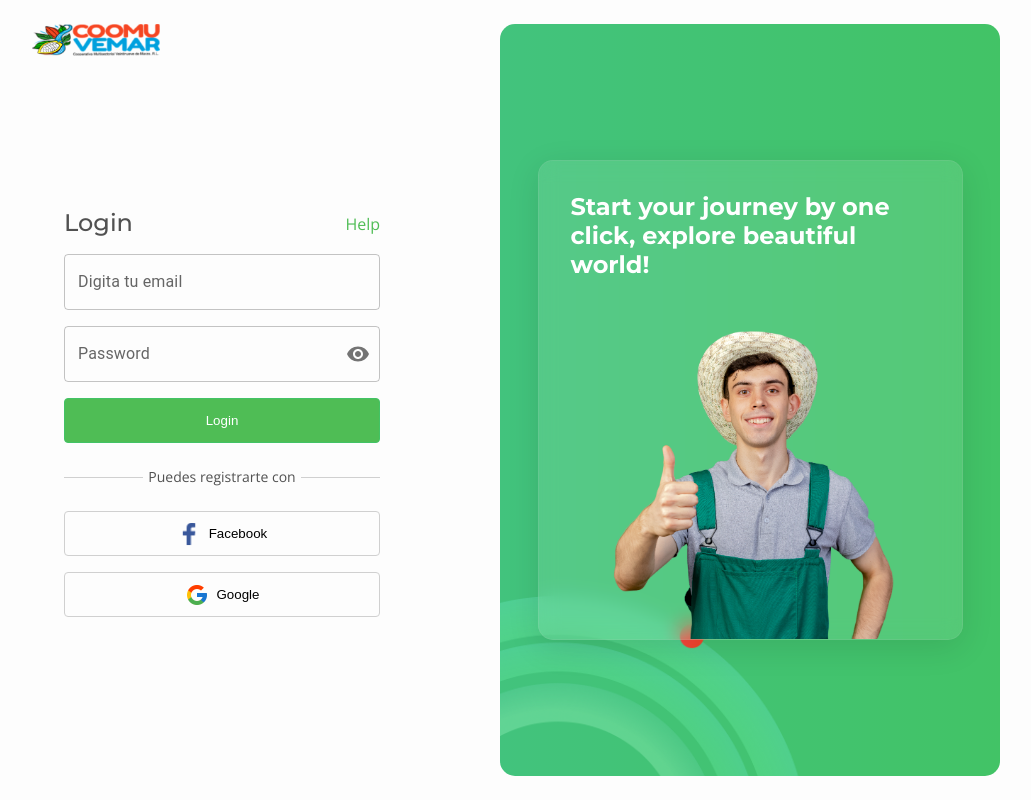
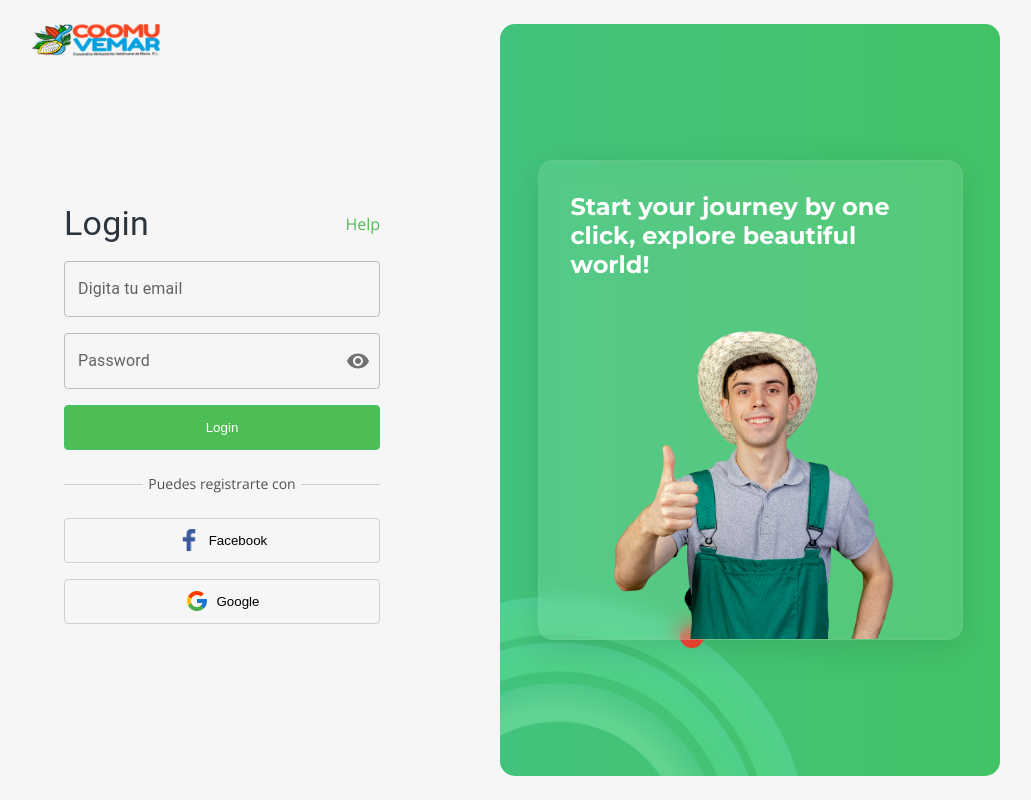
Before and after one commit to Maynor125/commuvemar-frontend, a Next.js app: page /login in a window 1280 px wide. Shown: the whole page, without its empty margins (124-1155 px from the left). Built offline with nearby package versions, Linux system fonts and the light colour scheme.

Commit message:
ultimos ajustes del tema

```diff
--- a/src/app/login/page.tsx
+++ b/src/app/login/page.tsx
@@ -1,3 +1,4 @@
+"use client";
 
 import "./login.css";
 
@@ -7,16 +8,21 @@ import Decoration from "../../../public/images/auth/decoration.png";
 import FacebookIcon from "../../../public/images/auth/facebook.png";
 import GoogleIcon from "../../../public/images/auth/google.png";
 import Image from "next/image";
+import { useTheme, Box, Typography } from "@mui/material";
 
 import Link from "next/link";
 
 import LoginForm from "@/components/forms/LoginForm";
 
 const Login = () => {
-
+  const theme = useTheme();
   return (
     <main>
-      <section className="container-login">
+      <Box
+        component="section"
+        bgcolor={theme.palette.background.default}
+        className="container-login"
+      >
         <article className="section-a">
           <div className="logo-container">
             <Link href="/">
@@ -26,12 +32,12 @@ const Login = () => {
           <div className="auth-container">
             <div className="auth-credential">
               <div className="auth-credential-head">
-                <h3>Login</h3>
+                <Typography variant="h4">Login</Typography>
                 <Link href="/" className="link-head">
                   Help
                 </Link>
               </div>
-              <LoginForm/>
+              <LoginForm />
             </div>
             <div className="etiqueta">
               <p>Puedes registrarte con</p>
@@ -76,7 +82,7 @@ const Login = () => {
             </div>
           </div>
         </article>
-      </section>
+      </Box>
     </main>
   );
 };
--- a/src/redux/features/themeSlice.ts
+++ b/src/redux/features/themeSlice.ts
@@ -3,8 +3,11 @@ import { createSlice, PayloadAction } from "@reduxjs/toolkit";
 
 // Obtén el estado inicial del tema desde localStorage
 const loadDarkModeFromStorage = () => {
+  if (typeof window !== 'undefined') {
     const storedDarkMode = localStorage.getItem('darkMode');
     return storedDarkMode ? JSON.parse(storedDarkMode) : false;
+  }
+  return false;
   };
 
   interface ThemeState {
--- a/src/theme/index.ts
+++ b/src/theme/index.ts
@@ -23,7 +23,7 @@ export const colorTokens = {
         300: "#00A2DC",
         400: "#D3BEBE",
         500: "#EE4623",
-        600: "#E83D21",
+        600: "#00A2DC",
         700: "#BEF9C1",
         800: "#42C37D",
         900: "#4FBD55",
```
